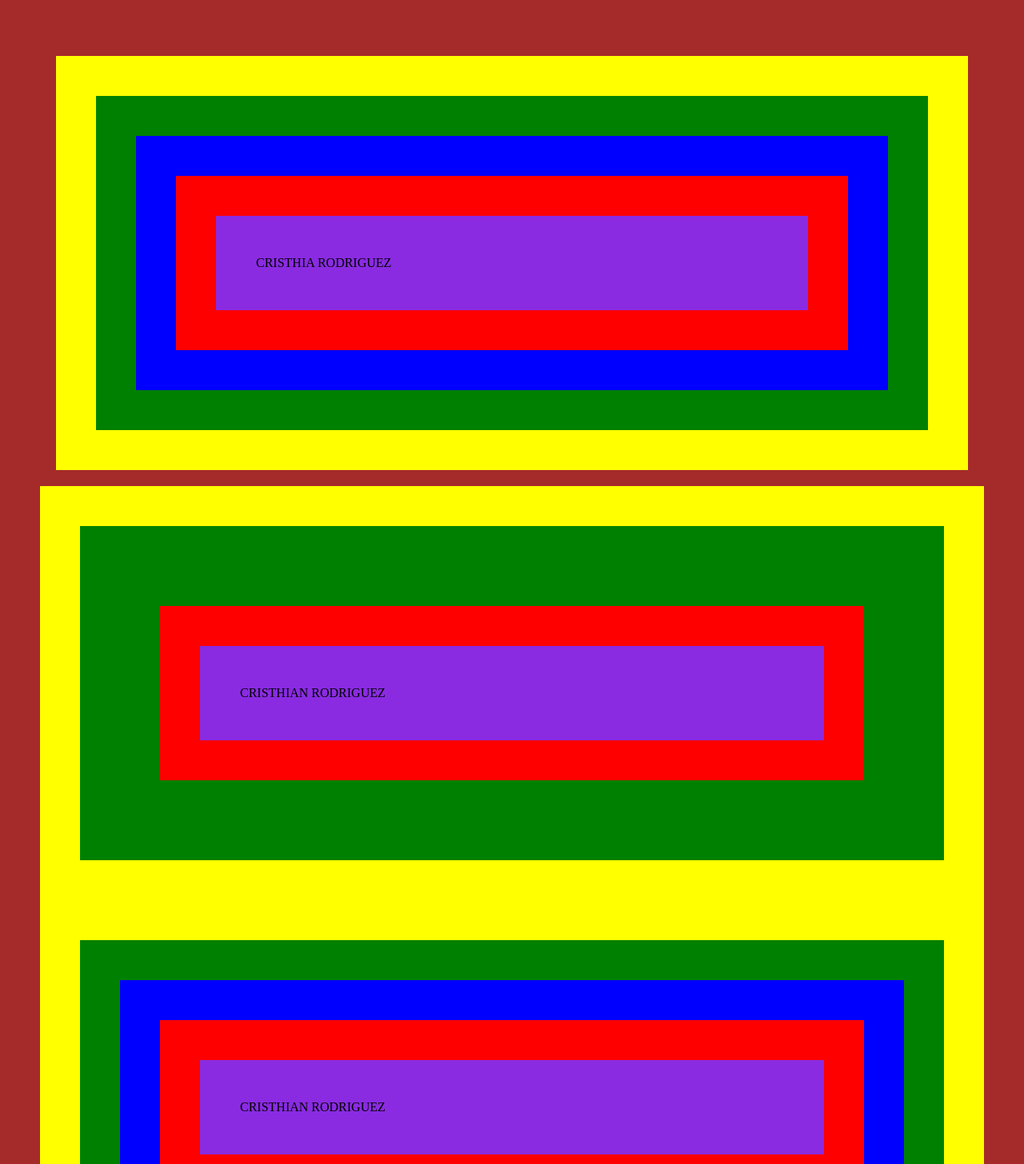
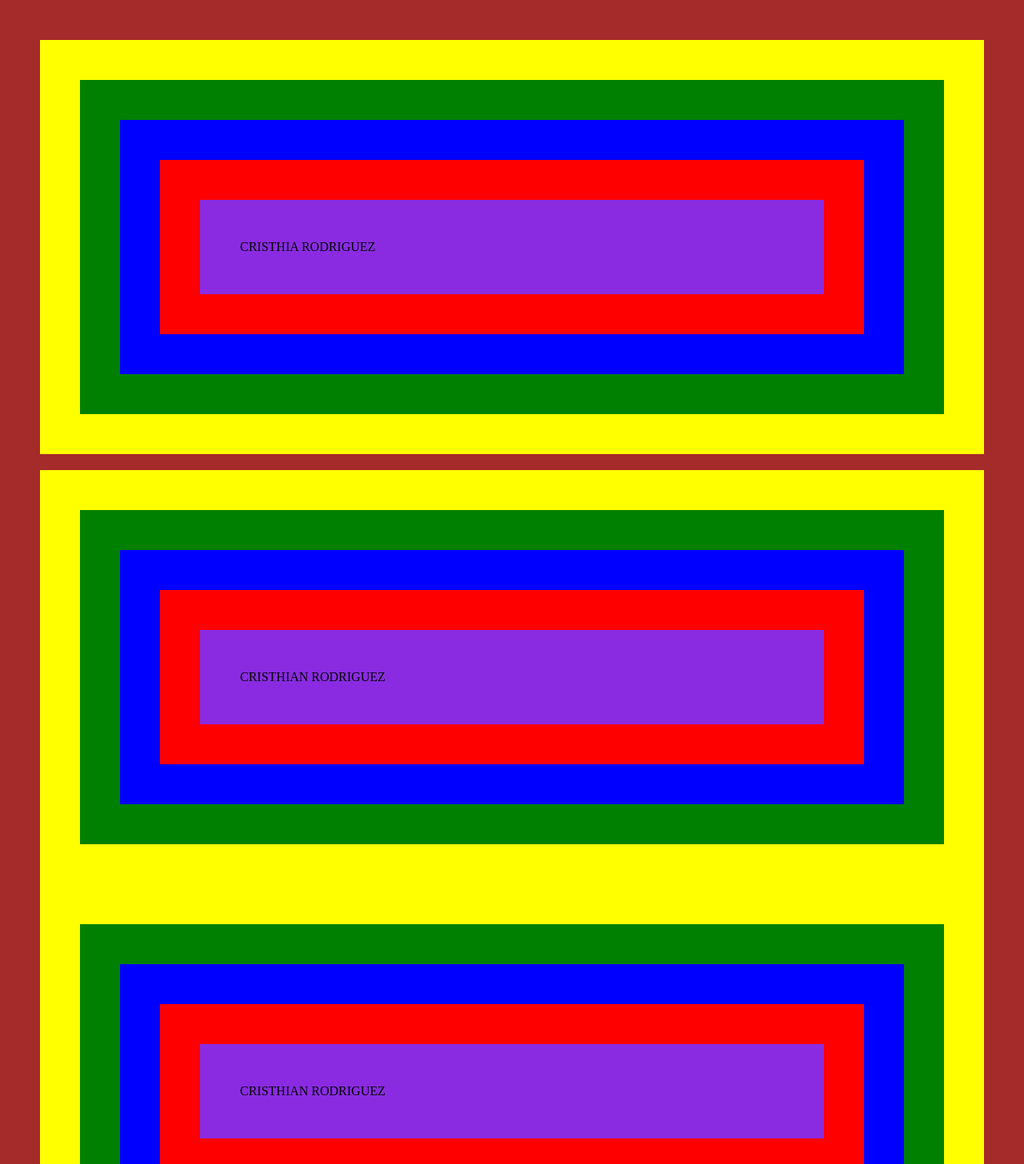
Before and after one commit to Jhoel23s/Proyecto-INF-122, a plain HTML site: page index.html in a window 1280 px wide. Shown: the top 1456 px of the page at 80% size. Drawn offline with Linux system fonts and the light colour scheme.

Commit message:
Update estilo.css

```diff
--- a/css/estilo.css
+++ b/css/estilo.css
@@ -21,7 +21,7 @@
 .bisnieto
 {
     background-color: blue;
-    margin: 50px;
+    padding: 50px;
 }
 .bisnieto1
 {
@@ -62,7 +62,7 @@
 {
     background-color: yellow;
     padding: 50px;
-    margin: 20px;
+    margin-bottom: 20px;
 }
 .a
 {
```
